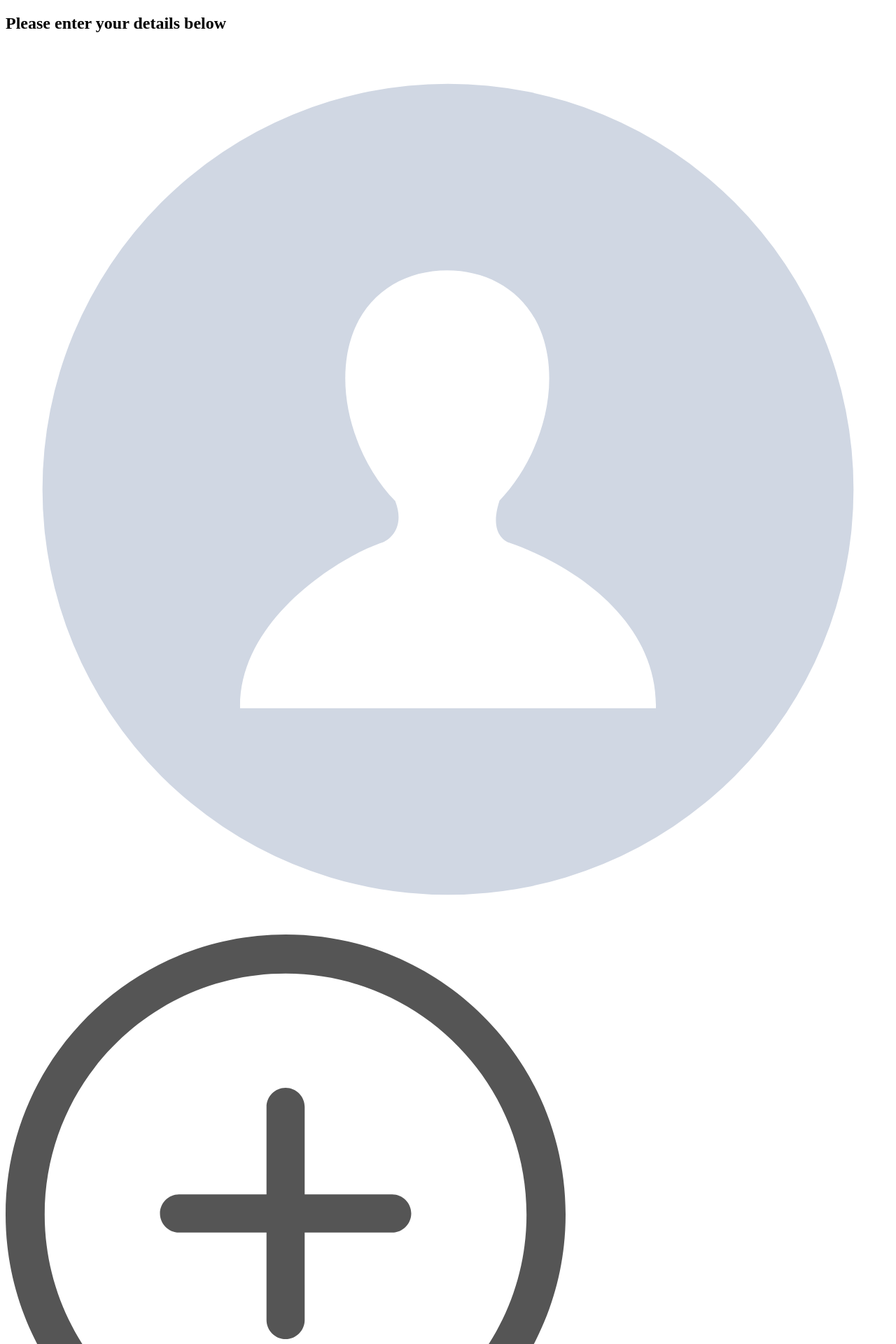
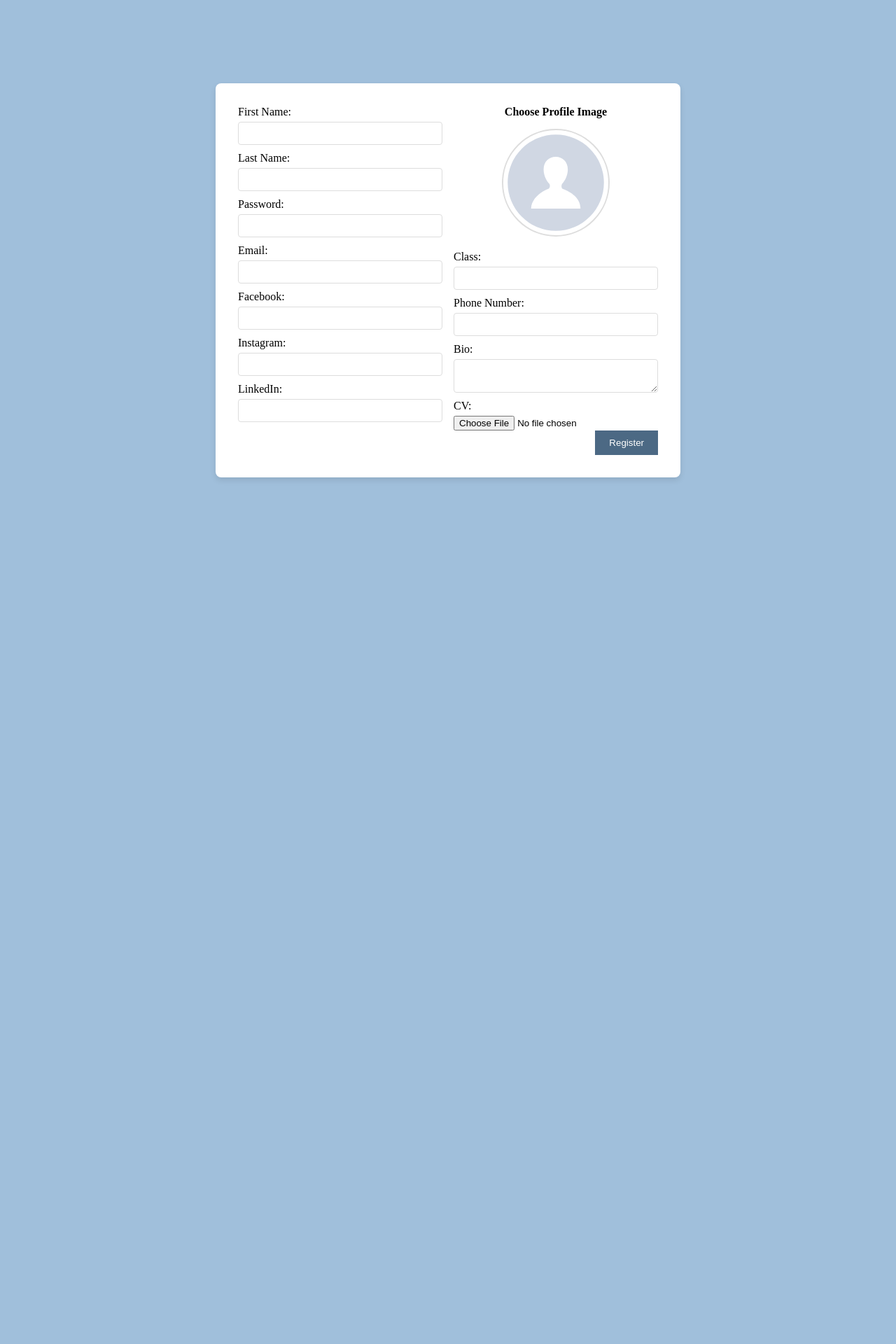
Before and after one commit to AkremHaddad/Uniclub, a PHP site: page /signup.html in a window 1280 px wide. Shown: the top 1920 px of the page at 70% size. After the commit the page ends 685 px from the top, so only its background shows below. Run offline with PHP 8.4, Linux system fonts and the light colour scheme.

Commit message:
sign up page being built

```diff
--- /dev/null
+++ b/JavaScript/signup.js
@@ -0,0 +1,15 @@
+function previewImage(event) {
+  var input = event.target;
+  var file = input.files[0];
+  var preview = document.getElementById("profileImage");
+
+  if (file) {
+    var reader = new FileReader();
+
+    reader.onload = function (e) {
+      preview.src = e.target.result;
+    };
+
+    reader.readAsDataURL(file);
+  }
+}
--- a/index.html
+++ b/index.html
@@ -25,7 +25,7 @@
         <li><a href="">notifications</a></li>
         <li><a href="">support</a></li>
         <li id="loginButton1" class="loginButton">
-          <a href="javascript:void(0);">Login</a>
+          <a href="javascript:void(0);">account</a>
         </li>
       </ul>
       <ul>
@@ -37,7 +37,7 @@
         <li class="hideOnMobile"><a href="">notifications</a></li>
         <li class="hideOnMobile"><a href="">support</a></li>
         <li id="loginButton2" class="loginButton hideOnMobile">
-          <a href="javascript:void(0);">Login</a>
+          <a href="javascript:void(0);">account</a>
         </li>
         <li class="menuButton" onclick="ShowSidebar()">
           <a><img src="media/menu.svg" /></a>
--- a/signup.html
+++ b/signup.html
@@ -4,42 +4,98 @@
     <meta charset="UTF-8" />
     <meta name="viewport" content="width=device-width, initial-scale=1.0" />
     <title>Document</title>
+    <link rel="stylesheet" href="style/style.css" />
+    <link rel="stylesheet" href="style/navbar.css" />
+    <link rel="stylesheet" href="style/log.css" />
+    <link rel="stylesheet" href="style/signup.css" />
   </head>
   <body>
     <!---------------------------------signup section--------------------------------------->
-    <div id="sign_pop" class="popup">
-      <div id="sign_pop_content" class="pop_content">
-        <form action="">
     <div id="part1">
-            <h2>Please enter your details below</h2>
-            <div id="ava_contain">
-              <img id="def_ava" src="media/Default_avatar.svg" alt="" />
-              <img id="add_ava" src="media/plus_sign.svg" alt="" />
+      <form
+        action="includes/signup.php"
+        method="post"
+        enctype="multipart/form-data"
+      >
+        <div class="formColumn">
+          <label for="first_name">First Name:</label>
+          <input
+            type="text"
+            id="first_name"
+            name="first_name"
+            maxlength="16"
+            required
+          />
+
+          <label for="last_name">Last Name:</label>
+          <input
+            type="text"
+            id="last_name"
+            name="last_name"
+            maxlength="16"
+            required
+          />
+
+          <label for="password">Password:</label>
+          <input type="password" id="password" name="password" required />
+
+          <label for="email">Email:</label>
+          <input type="email" id="email" name="email" maxlength="35" required />
+
+          <label for="facebook">Facebook:</label>
+          <input type="text" id="facebook" name="facebook" maxlength="32" />
+
+          <label for="instagram">Instagram:</label>
+          <input type="text" id="instagram" name="instagram" maxlength="255" />
+
+          <label for="linkedin">LinkedIn:</label>
+          <input type="text" id="linkedin" name="linkedin" maxlength="255" />
+        </div>
+
+        <div class="formColumn">
+          <div class="file-upload">
+            <label for="profile_image" class="upload-button"
+              >Choose Profile Image</label
+            >
             <input
               type="file"
-                id="file_input"
-                style="display: none"
+              id="profile_image"
+              name="profile_image"
               accept="image/*"
+              onchange="previewImage(event)"
+            />
+            <div id="profileImagePreview" class="image-preview">
+              <img
+                id="profileImage"
+                src="media/Default_avatar.svg"
+                alt="Profile Image Preview"
               />
             </div>
-            <div id="bio">
-              <span class="side_title">Bio</span>
-              <textarea name="" id="" cols="30" rows="5"></textarea>
-            </div>
-            <div id="social_links">
-              <span id="span_face"> Facebook </span>
-              <input type="text" class="soc_inp" id="face_inp" /> <br />
-              <span id="span_linked">LinkedIn</span>
-              <input type="text" class="soc_inp" id="linked_inp" />
-            </div>
-            <div>
-              <span id="cv_att"> CV Attachement</span>
-              <input type="file" id="file_inp" accept="application/pdf" />
-            </div>
-            <button id="next_butt">Next</button>
           </div>
 
-          <div id="part2">
+          <label for="class">Class:</label>
+          <input type="text" id="class" name="class" maxlength="8" required />
+
+          <label for="phone_number">Phone Number:</label>
+          <input
+            type="text"
+            id="phone_number"
+            name="phone_number"
+            maxlength="15"
+          />
+
+          <label for="bio">Bio:</label>
+          <textarea id="bio" name="bio"></textarea>
+
+          <label for="cv">CV:</label>
+          <input type="file" id="cv" name="cv" />
+
+          <button type="submit">Register</button>
+        </div>
+      </form>
+    </div>
+
+    <!-- <div id="part2">
       <h2>Choose your Interests</h2>
       <div id="int_contain">
         <div class="interest">
@@ -93,9 +149,10 @@
       </div>
       <button id="fin_butt">Finish</button>
       <button id="back_butt">Back</button>
-          </div>
-        </form>
-      </div>
-    </div>
+    </div> -->
+
+    <script src="JavaScript/navbar.js"></script>
+    <script src="JavaScript/log.js"></script>
+    <script src="JavaScript/signup.js"></script>
   </body>
 </html>
--- a/style/signup.css
+++ b/style/signup.css
@@ -0,0 +1,96 @@
+/* Style for the page container */
+body {
+  margin: 0;
+  min-height: 100vh;
+  display: flex;
+  justify-content: center;
+  align-items: center;
+  background-color: #a0bfdb; /* Optional: For visual clarity */
+}
+
+#part1 {
+  display: grid;
+  grid-template-columns: 1fr 1fr; /* Two equal columns */
+  gap: 20px; /* Space between columns */
+  margin: auto;
+  padding: 20px;
+  gap: 1rem; /* Optional: Adds space between form elements */
+  width: 100%;
+  max-width: 600px; /* Adjust as needed */
+  padding: 2rem;
+  background-color: #fff; /* Optional: For visual clarity */
+  border-radius: 8px; /* Optional: Rounded corners */
+  box-shadow: 0 4px 8px rgba(0, 0, 0, 0.1); /* Optional: Shadow for depth */
+}
+
+#part1 form {
+  display: contents; /* Allow the grid container to handle the layout */
+}
+
+.formColumn {
+  display: flex;
+  flex-direction: column;
+}
+
+#part1 label {
+  margin-bottom: 5px;
+}
+
+#part1 input[type="text"],
+#part1 input[type="email"],
+#part1 input[type="password"],
+#part1 textarea {
+  margin-bottom: 10px;
+  padding: 8px;
+  border: 1px solid #ddd;
+  border-radius: 4px;
+}
+
+#part1 button {
+  align-self: flex-end;
+  margin-top: auto;
+  padding: 10px 20px;
+  border: none;
+  background-color: #4c6984;
+  color: white;
+  cursor: pointer;
+}
+
+#part1 button:hover {
+  background-color: #aec0d1;
+  color: rgb(56, 49, 77);
+}
+
+.file-upload {
+  display: flex;
+  flex-direction: column;
+  align-items: center;
+  margin-bottom: 20px;
+}
+
+.file-upload label {
+  margin-bottom: 10px;
+  font-weight: bold;
+}
+
+#profile_image {
+  display: none; /* Hide the default file input */
+}
+
+.image-preview {
+  width: 150px;
+  height: 150px;
+  border-radius: 50%;
+  border: 2px solid #ddd;
+  display: flex;
+  align-items: center;
+  justify-content: center;
+  overflow: hidden;
+  margin-top: 10px;
+}
+
+#profileImage {
+  max-width: 100%;
+  max-height: 100%;
+  border-radius: 50%;
+}
--- a/style/style.css
+++ b/style/style.css
@@ -1,6 +1,8 @@
 * {
   margin: 0;
   padding: 0;
+  /* overflow-y: hidden;
+  overflow-x: hidden; */
 }
 
 .body {
```
Also changed, not shown: includes/signup.php (added). Lines whose indentation alone changed are shown as unchanged.
